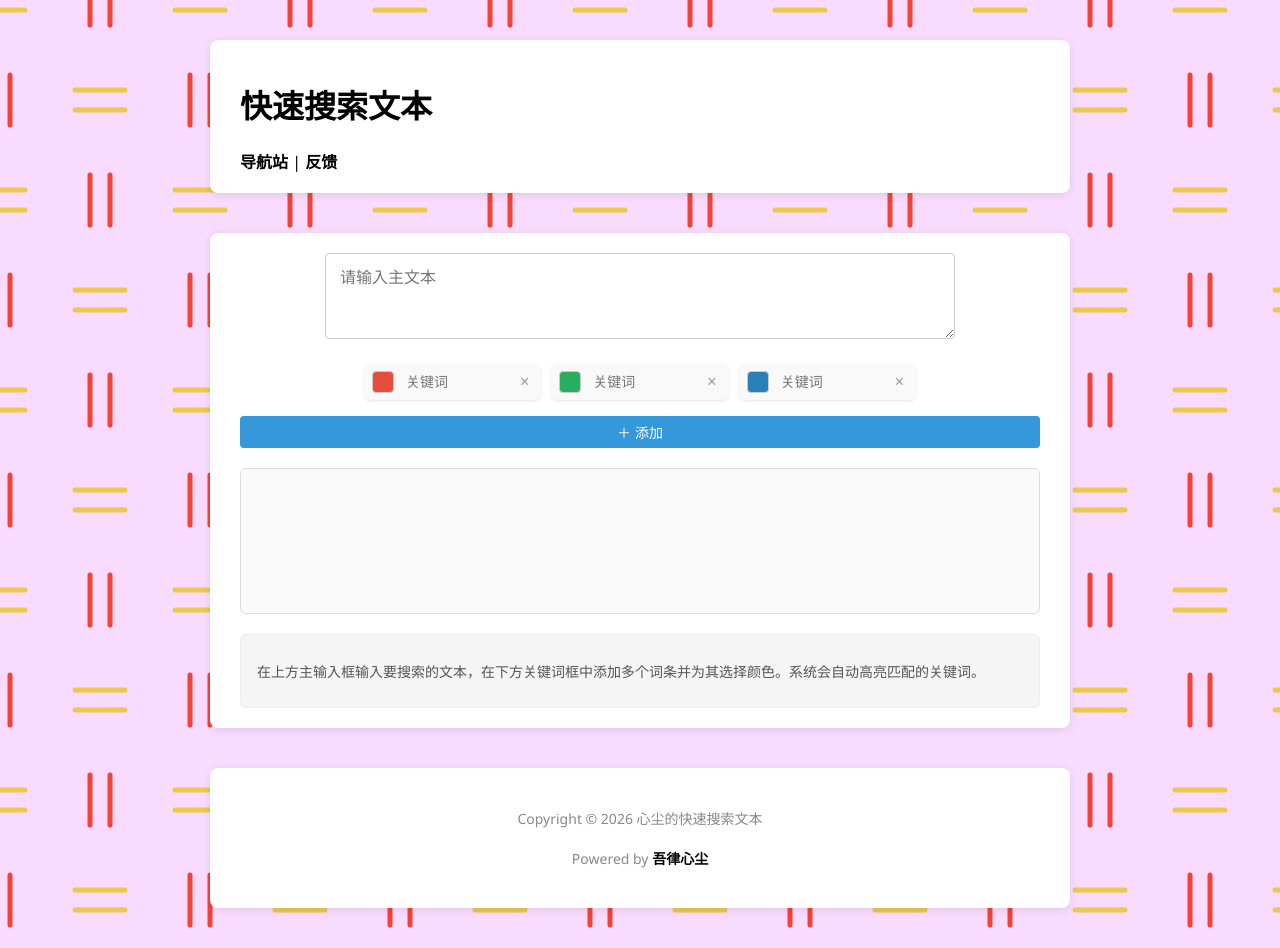
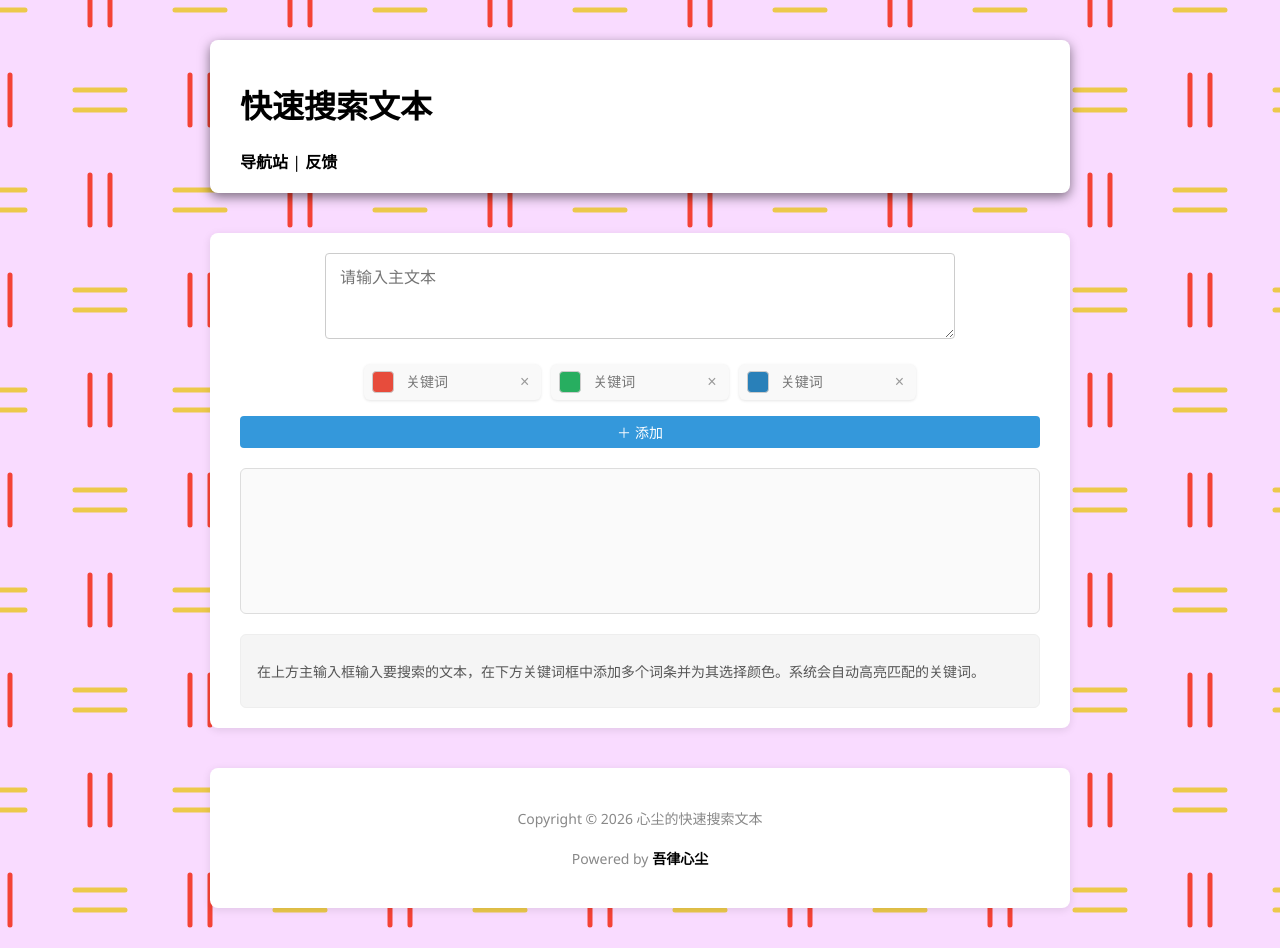
Before and after one commit to drpasserby/QuickSearchText, a Vue app: page / in a window 1280 px wide. In both pictures the pointer is over the element 640 px from the left and 116 px from the top of the page. Built offline with nearby package versions, Linux system fonts and the light colour scheme.

Commit message:
Update Home.vue

```diff
--- a/src/components/Home.vue
+++ b/src/components/Home.vue
@@ -80,6 +80,11 @@ const highlightedText = computed(() => {
   background: #fff;
   border-radius: 8px;
   box-shadow: 0 2px 8px rgba(0,0,0,.1);
+  transition: all .5s;
+}
+
+.container:hover {
+  box-shadow: 0 4px 12px rgba(0, 0, 0, .5);
 }
 
 .main-input-wrapper {
```
